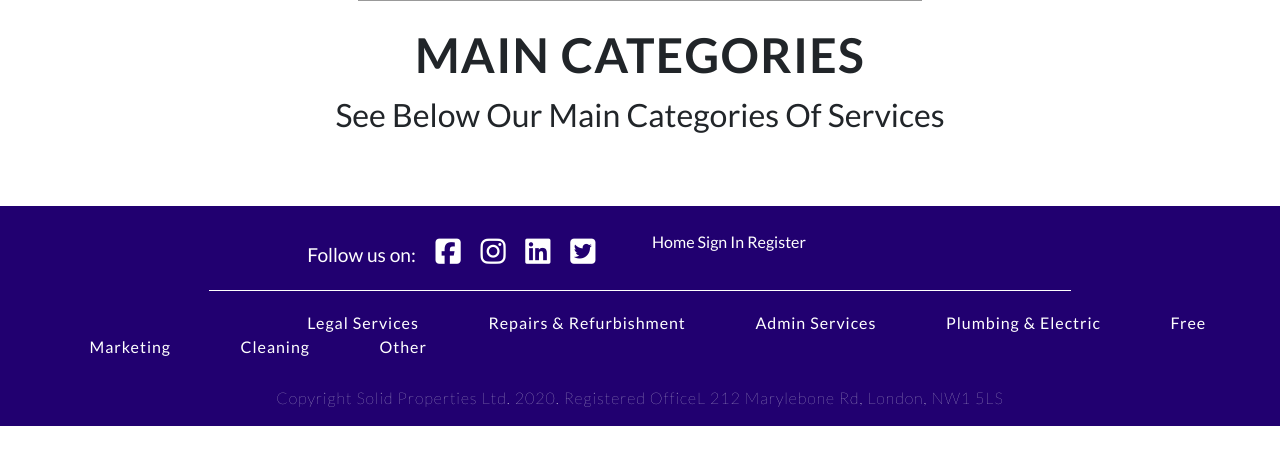
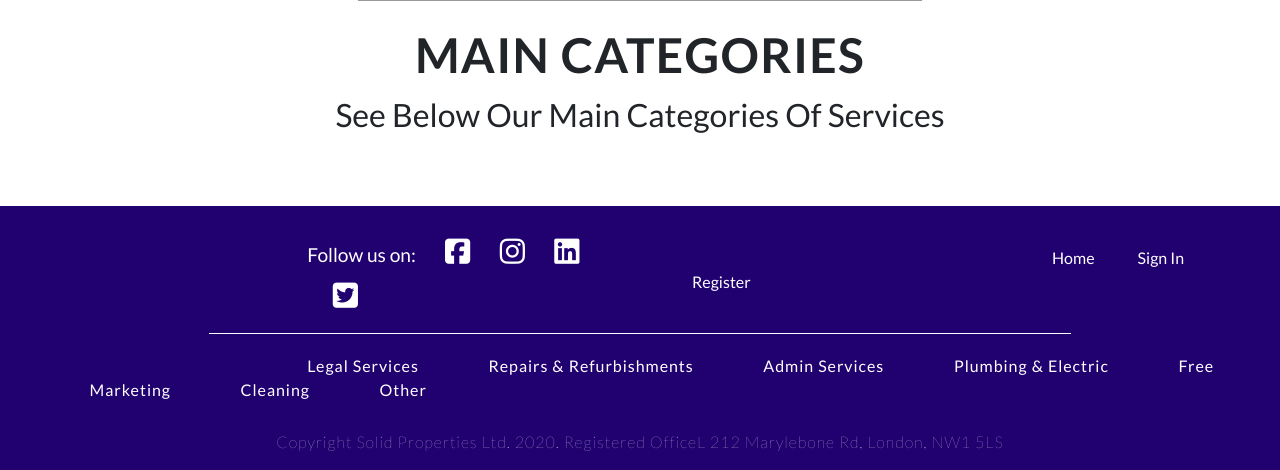
Before and after one commit to Astig-1982/Solid-Properties-Project, a Django app: page / in a window 1280 px wide. Shown: the part 626-1096 px from the top of the page. Before the commit the page ends 1052 px from the top, so only its background shows below. Run offline with Django 3.2, Linux system fonts and the light colour scheme; data that the repository does not hold is empty; some libraries are stand-ins or nearby versions.

Commit message:
Finished styling the footer

```diff
--- a/home/templates/home/index.html
+++ b/home/templates/home/index.html
@@ -31,47 +31,3 @@
 </div>
 
 {% endblock %}
-
-{% block footer %}
-
-<div class="container-fluid footer-container">
-    <div class="row">
-        <div class="col-md-6">
-            <p id="social-paragraph">Follow us on:
-                <span id="facebook-span"><i class="fab fa-facebook-square"></i></span>
-                <span><i class="fab fa-instagram"></i></span>
-                <span><i class="fab fa-linkedin"></i></span>
-                <span><i class="fab fa-twitter-square"></i></span>
-            </p>
-        </div>
-        <div class="col-md-6">
-            <div>
-                <a href="#">Home</a>
-                <a href="#">Sign In</a>
-                {% if request.user.is_authenticated %}
-                    <a href="#">Sign Out</a>
-                {% else %}
-                    <a href="#">Register</a>
-                {% endif %}
-            </div>
-        </div>
-    </div>
-    <div class="mx-auto footer-horizontal"></div>
-    <div class="row footer-categories">
-        <div class="col-12">
-            <div class="mx-auto">
-                <a id="legal-footer" href="#">Legal Services</a>
-                <a href="#">Repairs & Refurbishment</a>
-                <a href="#">Admin Services</a>
-                <a href="#">Plumbing & Electric</a>
-                <a href="#">Free</a>
-                <a href="#">Marketing</a>
-                <a href="#">Cleaning</a>
-                <a href="#">Other</a>
-            </div>
-            <p class="mx-auto text-center copyright-message">Copyright Solid Properties Ltd. 2020. Registered OfficeL 212 Marylebone Rd, London, NW1 5LS</p>
-        </div>
-    </div>
-</div>
-
-{% endblock %}
--- a/services/templates/services/detailed_service.html
+++ b/services/templates/services/detailed_service.html
@@ -21,6 +21,7 @@
 <script type="text/javascript">
 $(document).ready(function(){
     $('.navbar').css('background-color', 'rgb(33,0,112)')
+    $('.services-container').css('margin-bottom', '13.5%')
 });
 </script>
 
--- a/static/css/base.css
+++ b/static/css/base.css
@@ -46,16 +46,26 @@ body {
     background-color: #ffffff;
 }
 
-#social-paragraph {
+.social-row a {
+    margin-left: 2.5rem;
+}
+
+.social-row a:first-child {
+    margin-left: 25rem;
+}
+
+.footer-container p:first-child {
     margin-left: 17.7rem;
     font-size: 120%;
 }
 
-#social-paragraph span {
+.footer-container p:first-child span:first-child:not(#facebook-span) span {
+    display: inline;
     font-size: 150%;
-    margin-left: 1rem;
     padding-top: .2rem;
+    margin-left: 1.6rem;
 }
+
 
 #facebook-span {
     margin-left: 1rem;
--- a/templates/base.html
+++ b/templates/base.html
@@ -89,6 +89,47 @@
     {% endblock %}
 
     {% block footer %}
+    <div class="container-fluid footer-container">
+    <div class="row social-row">
+        <div class="col-md-6">
+            <p>Follow us on:
+                <span id="all-social">
+                    <span id="facebook-span"><i class="fab fa-facebook-square"></i></span>
+                    <span><i class="fab fa-instagram"></i></span>
+                    <span><i class="fab fa-linkedin"></i></span>
+                    <span><i class="fab fa-twitter-square"></i></span>
+                </span>
+            </p>
+        </div>
+        <div class="col-md-6">
+            <div class="pt-md-3">
+                <a href="#">Home</a>
+                <a href="#">Sign In</a>
+                {% if request.user.is_authenticated %}
+                    <a href="#">Sign Out</a>
+                {% else %}
+                    <a href="#">Register</a>
+                {% endif %}
+            </div>
+        </div>
+    </div>
+    <div class="mx-auto footer-horizontal"></div>
+    <div class="row footer-categories">
+        <div class="col-12">
+            <div class="mx-auto">
+                <a id="legal-footer" href="#">Legal Services</a>
+                <a href="{% url 'services' %}?category=repairs_and_refurbishments">Repairs & Refurbishments</a>
+                <a href="{% url 'services' %}?category=admin_services">Admin Services</a>
+                <a href="{% url 'services' %}?category=plumbing_electric">Plumbing & Electric</a>
+                <a href="{% url 'services' %}?category=free_of_charge">Free</a>
+                <a href="{% url 'services' %}?category=marketing">Marketing</a>
+                <a href="{% url 'services' %}?category=	cleaning_services">Cleaning</a>
+                <a href="{% url 'services' %}?category=other_services">Other</a>
+            </div>
+            <p class="mx-auto text-center copyright-message">Copyright Solid Properties Ltd. 2020. Registered OfficeL 212 Marylebone Rd, London, NW1 5LS</p>
+        </div>
+    </div>
+    </div>
     {% endblock %}
 
     {% block postloadjs %}
```
Also changed, not shown: services/templates/services/services.html (+8 -4 lines).
